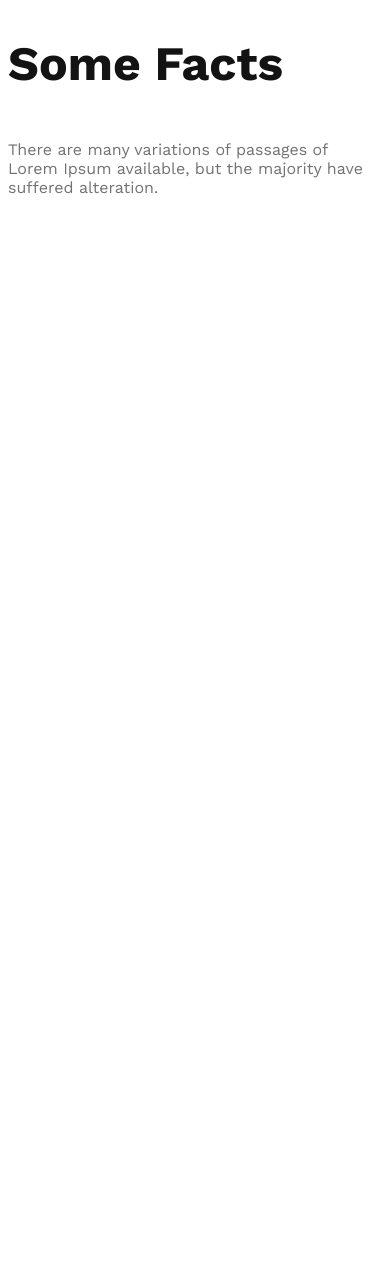
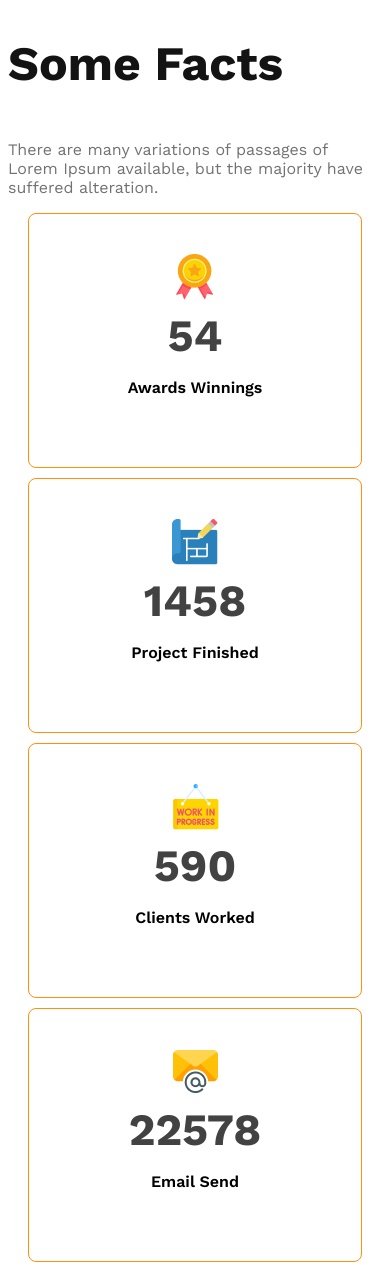
Before and after one commit to mdmuradgain/g3-architects-website, a plain HTML site: page index.html in a window 390 px wide. Shown: the part 3084-4349 px from the top of the page. Before the commit the page ends 3351 px from the top, so only its background shows below. Drawn offline with nearby package versions, Linux system fonts and the light colour scheme.

Commit message:
sponser responsive added

```diff
--- a/index.html
+++ b/index.html
@@ -54,6 +54,39 @@
       <section class="facts">
         <h3 class="section_tittle">Some Facts</h3>
         <p class="text_light_gray">There are many variations of passages of Lorem Ipsum available, but the majority have suffered alteration.</p>
+        <div class="fact_card_container">
+          <div class="card">
+            <img src="images/icons/ribon.png" alt="">
+            <h2 class="card_stats">54</h2>
+            <p class="card_title">Awards Winnings</p>
+          </div>
+          <div class="card">
+            <img src="images/icons/projects.png" alt="">
+            <h2 class="card_stats">1458</h2>
+            <p class="card_title">Project Finished</p>
+          </div>
+          <div class="card">
+            <img src="images/icons/customers.png" alt="">
+            <h2 class="card_stats">590</h2>
+            <p class="card_title">Clients Worked</p>
+          </div>
+          <div class="card">
+            <img src="images/icons/email.png" alt="">
+            <h2 class="card_stats">22578</h2>
+            <p class="card_title">Email Send</p>
+          </div>
+        </div>
+      </section>
+      <section class="sponser">
+        <h3 class="section_tittle">Our Sponspors</h3>
+        <p class="text_light_gray">There are many variations of passages of Lorem Ipsum available, but the majority have suffered alteration.</p>
+        <div class="sponser_img_container">
+          <img src="images/sponsors/spotify.png" alt="">
+          <img src="images/sponsors/amazon.png" alt="">
+          <img src="images/sponsors/google.png" alt="">
+          <img src="images/sponsors/telerama.png" alt="">
+          <img src="images/sponsors/figma.png" alt="">
+        </div>
       </section>
     </main>
     <footer>
--- a/styles.css/style.css
+++ b/styles.css/style.css
@@ -66,7 +66,7 @@ nav li a {
 }
 
 /* Main Styles */
-main{
+main {
   max-width: 1440px;
   margin: 70px auto;
 }
@@ -103,30 +103,72 @@ main{
   font-size: 45px;
   font-weight: 700;
 }
-
-
+/* Card Styles */
+.fact_card_container {
+  display: flex;
+  justify-content: space-around;
+  gap: 10px;
+}
+.fact_card_container .card {
+  border-radius: 8px;
+  border: 1px solid #ff900e;
+  text-align: center;
+  padding: 40px 30px;
+}
+.fact_card_container .card_title{
+  font-weight: 600;
+  margin-bottom: 30px;
+}
+.fact_card_container .card_stats{
+  font-size: 2.8rem;
+  color: #424242;
+  margin-top: 5px;
+  margin-bottom: 5px;
+}
+/* Sponsers Styles */
+.sponser{
+  text-align: center;
+}
+.sponser_img_container{
+  display: flex;
+  justify-content: space-evenly;
+  margin-top: 50px;
+  gap: 40px;
+  align-items: center;
+}
+.sponser_img_container img{
+  width: 170px;
+}
 /* Responsive Media Queries */
 /* Mobile Device */
 @media screen and (max-width: 576px) {
   header {
     padding: 20px;
   }
-  nav, .teams_container {
+  nav,
+  .teams_container,
+  .fact_card_container,
+  .sponser_img_container {
     flex-direction: column;
   }
-  .teams_img_container{
+  .teams_img_container {
     grid-template-columns: 1fr;
   }
-  .teams_content {
+  .teams_content,
+  .fact_card_container {
     padding-left: 20px;
     padding-right: 20px;
+  }
+  .fact_card_container{
+    gap: 10px;
   }
 }
 @media screen and (min-width: 576px) and (max-width: 960px) {
   header {
     padding: 50px;
   }
-  nav, .teams_container {
+  nav,
+  .teams_container {
     flex-direction: column;
   }
 }
```
